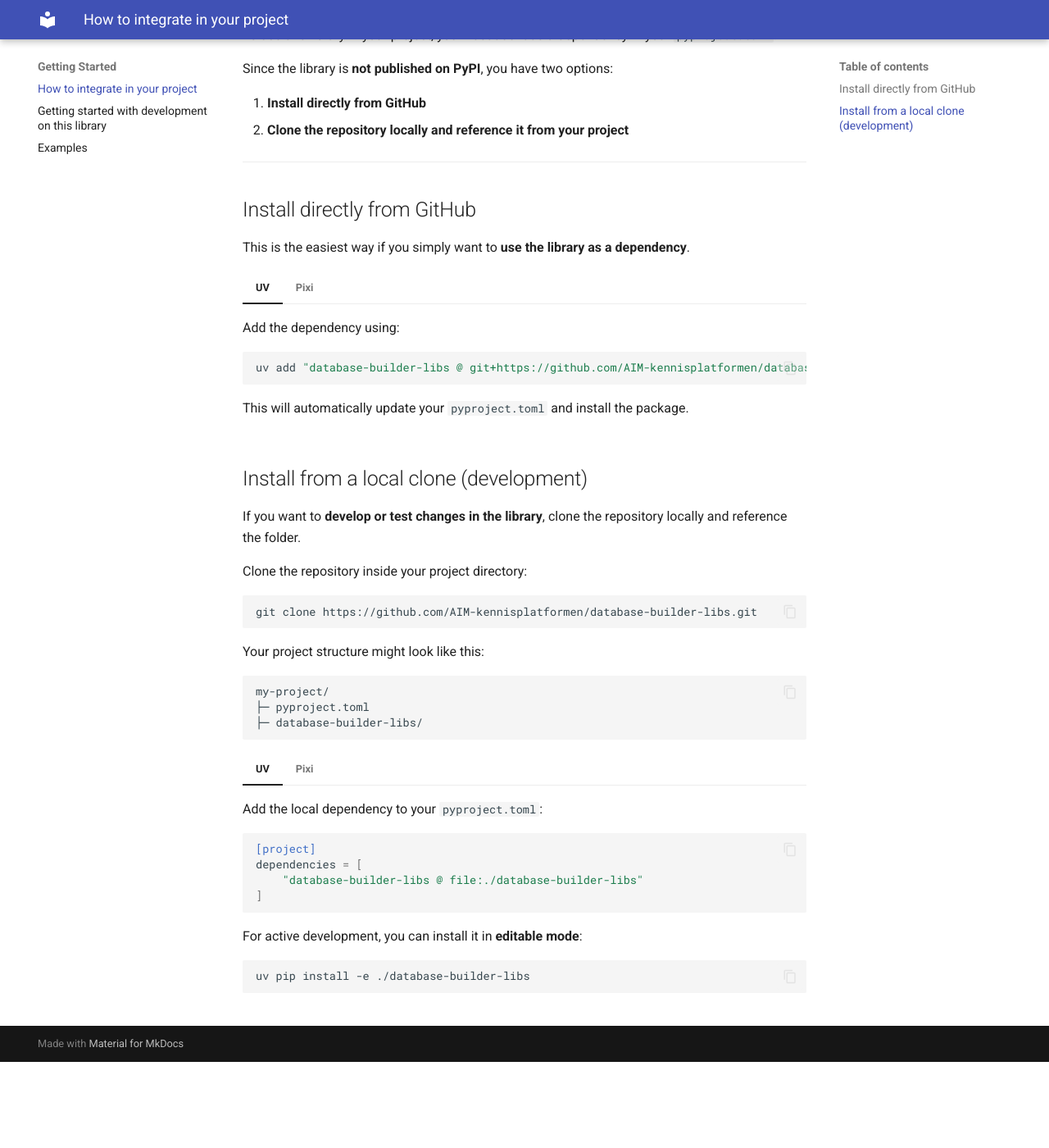
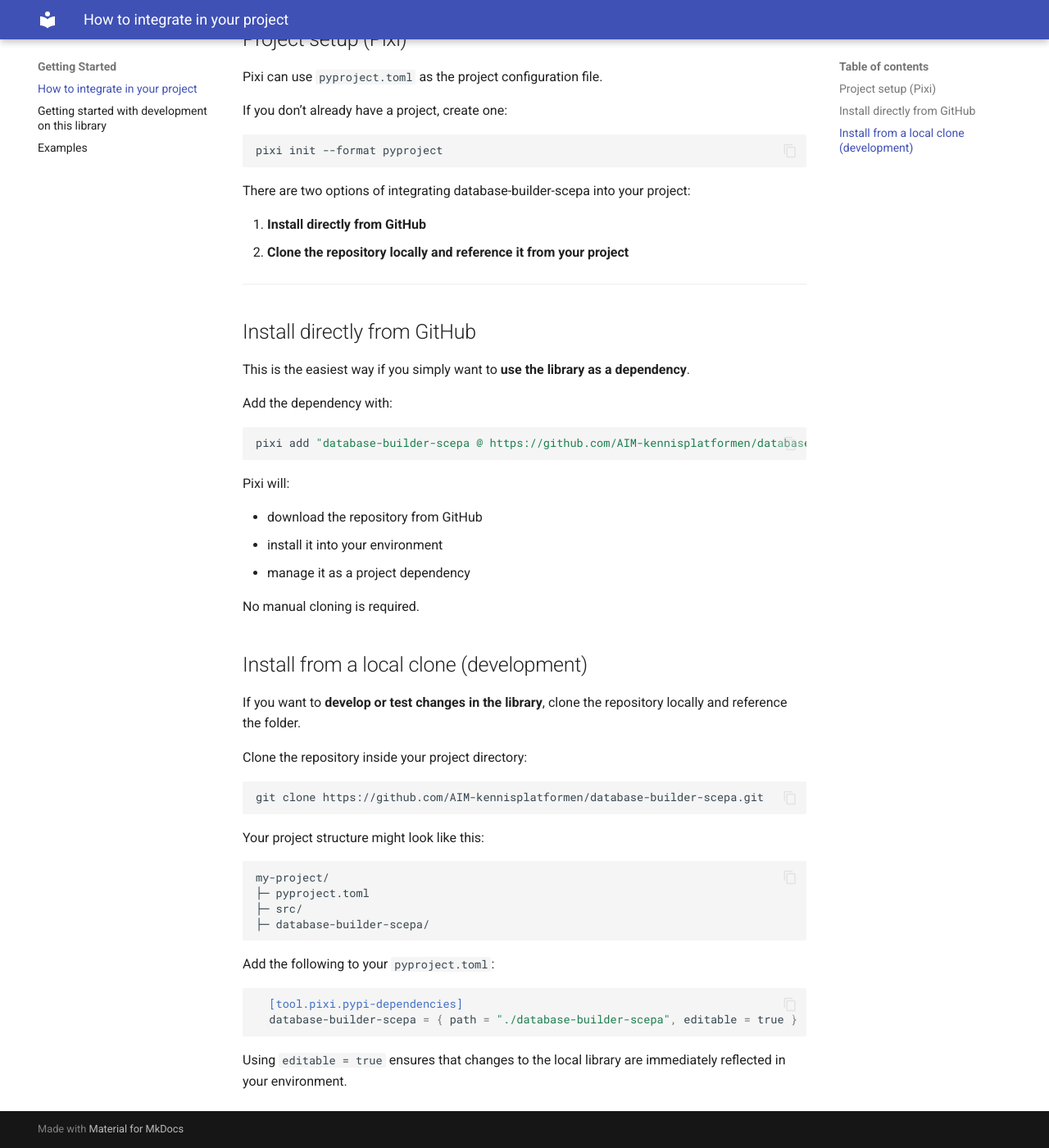
Before and after one commit to AIM-kennisplatformen/database-builder-scepa, an MkDocs documentation site: the page built from docs/getting_started/00_getting_started.md, in a window 1280 px wide and 1400 px high, scrolled down 238 px. Shown: the whole window at 82% size. Built offline with MkDocs 1.6.1 and Material for MkDocs 9.7.7, drawn with Linux system fonts in a browser that asks for light colours; before the commit the page ends 1533 px from its top, so only the background shows below that.

Commit message:
All changed files have `libs` replaced with `scepa`. getting_started updated to reflect current state with adjusted instructions. It does lack proper install directly from GitHub instructions as this currently does not work (noted and will be reviewed later). introduction changed to reflect introduction of scepa, not libs.

````diff
--- a/docs/getting_started/00_getting_started.md
+++ b/docs/getting_started/00_getting_started.md
@@ -1,8 +1,16 @@
 # How to integrate in your project
 
-To use this library in your project, you must add it as a dependency in your `pyproject.toml`.
+## Project setup (Pixi)
 
-Since the library is **not published on PyPI**, you have two options:
+Pixi can use `pyproject.toml` as the project configuration file.
+
+If you don’t already have a project, create one:
+
+```bash
+pixi init --format pyproject
+```
+
+There are two options of integrating database-builder-scepa into your project:
 
 1. **Install directly from GitHub**
 2. **Clone the repository locally and reference it from your project**
@@ -13,24 +21,19 @@
 
 This is the easiest way if you simply want to **use the library as a dependency**.
 
-=== "UV"
+Add the dependency with:
 
-    Add the dependency using:
+```bash
+pixi add "database-builder-scepa @ https://github.com/AIM-kennisplatformen/database-builder-scepa.git"
+```
 
-    ```bash
-    uv add "database-builder-libs @ git+https://github.com/AIM-kennisplatformen/database-builder-libs.git"
-    ```
+Pixi will:
 
-    This will automatically update your `pyproject.toml` and install the package.
+- download the repository from GitHub
+- install it into your environment
+- manage it as a project dependency
 
-=== "Pixi"
-    Add the dependency with:
-
-    ```bash
-    pixi add "database-builder-libs @ git+https://github.com/AIM-kennisplatformen/database-builder-libs.git"
-    ```
-
-    Pixi will add the dependency under the `pypi-dependencies` section in your `pyproject.toml`.
+No manual cloning is required.
 
 ## Install from a local clone (development)
 
@@ -39,7 +42,7 @@
 Clone the repository inside your project directory:
 
 ```bash
-git clone https://github.com/AIM-kennisplatformen/database-builder-libs.git
+git clone https://github.com/AIM-kennisplatformen/database-builder-scepa.git
 ```
 
 Your project structure might look like this:
@@ -47,35 +50,15 @@
 ```
 my-project/
 ├─ pyproject.toml
-├─ database-builder-libs/
+├─ src/
+├─ database-builder-scepa/
 ```
 
+Add the following to your `pyproject.toml`:
 
-=== "UV"
+```toml
+  [tool.pixi.pypi-dependencies]
+  database-builder-scepa = { path = "./database-builder-scepa", editable = true }
+```
 
-    Add the local dependency to your `pyproject.toml`:
-
-    ```toml
-    [project]
-    dependencies = [
-        "database-builder-libs @ file:./database-builder-libs"
-    ]
-    ```
-
-    For active development, you can install it in **editable mode**:
-
-    ```bash
-    uv pip install -e ./database-builder-libs
-    ```
-
-
-=== "Pixi"
-
-    Add the following to your `pyproject.toml`:
-
-    ```toml
-    [tool.pixi.pypi-dependencies]
-    database-builder-libs = { path = "./database-builder-libs", editable = true }
-    ```
-
-    Using `editable = true` ensures that changes to the local library are immediately reflected in your environment.
+Using `editable = true` ensures that changes to the local library are immediately reflected in your environment.
````
Also changed, not shown: docs/getting_started/01_learn_the_basics.md (+3 -3 lines), docs/introduction/00_introduction.md (+21 -14 lines), docs/introduction/01_faq.md (+1 -1 lines), docs/introduction/02_repository.md (+4 -4 lines).
